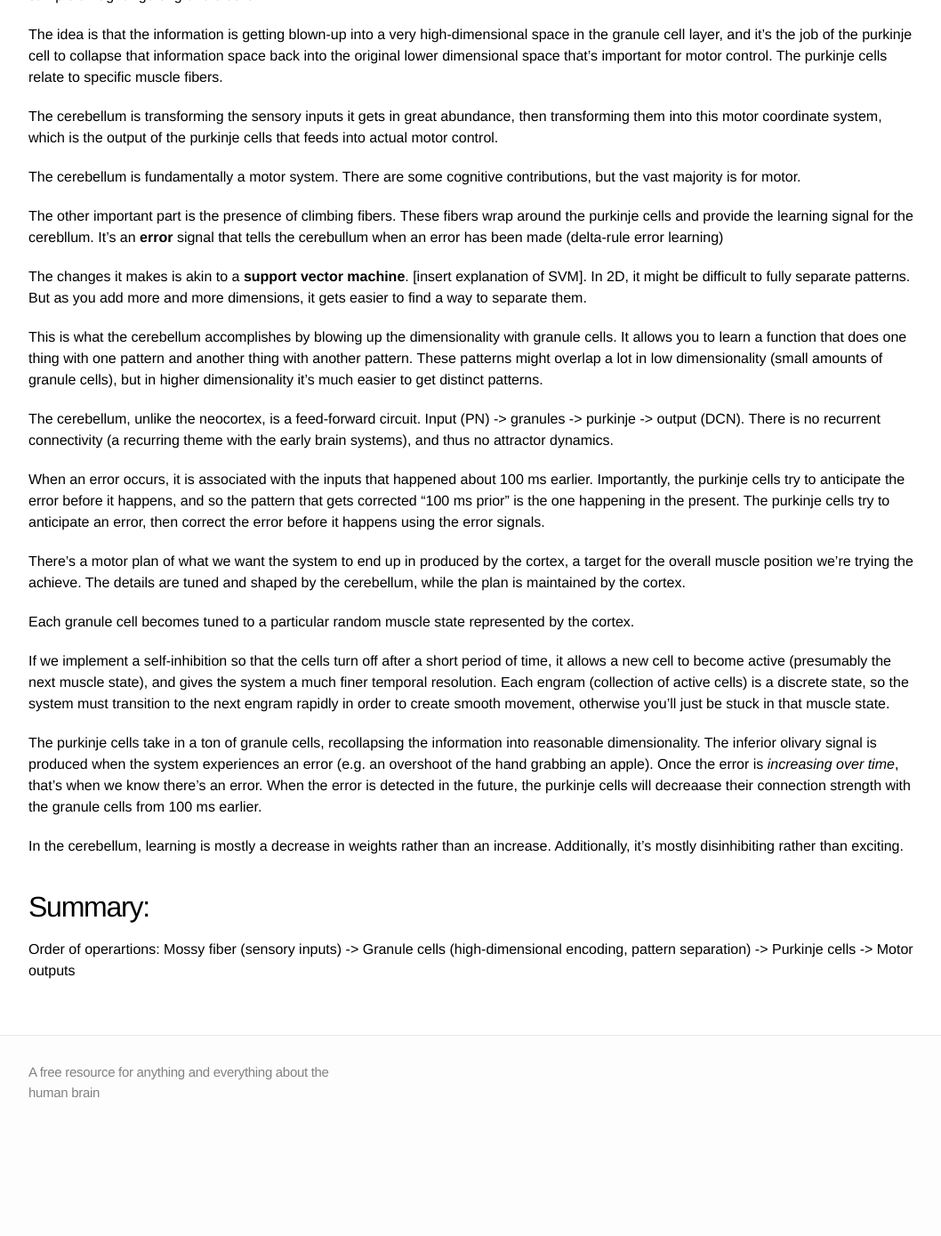
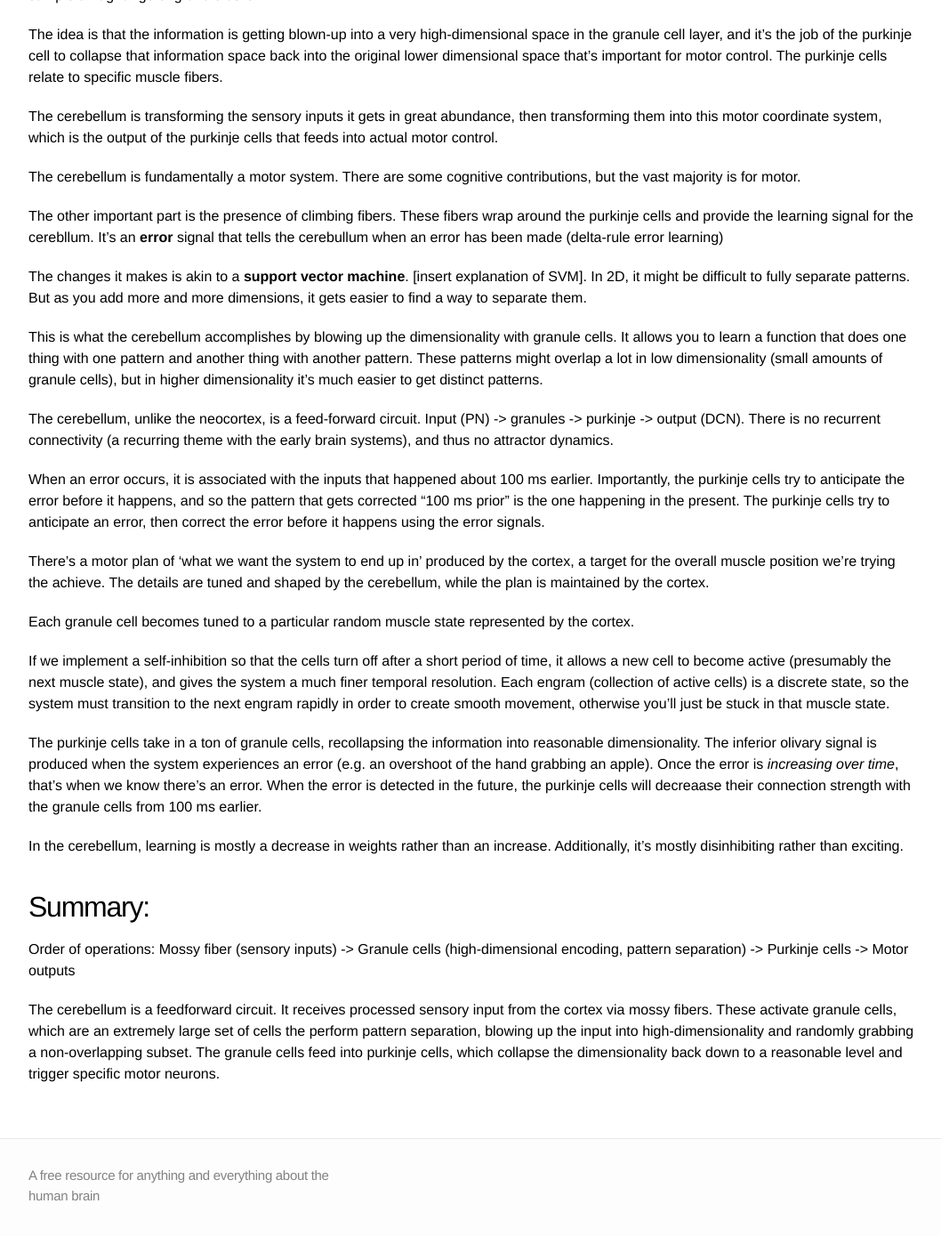
Before and after one commit to mdelsole/brain-nexus, a Jekyll site: the page built from computational-neuroscience/Motor/index.markdown, in a window 1280 px wide and 1400 px high, scrolled down 1200 px. Shown: the top 1389 px of the window at 89% size, without its empty margins (108-1166 px from the left). Built offline with Jekyll 4.4.1, drawn with Linux system fonts in a browser that asks for light colours; before the commit the page ends 2484 px from its top, so only the background shows below that.

Commit message:
cerebellum

```diff
--- a/computational-neuroscience/Motor/index.markdown
+++ b/computational-neuroscience/Motor/index.markdown
@@ -56,7 +56,7 @@ The cerebellum, unlike the neocortex, is a feed-forward circuit. Input (PN) -> g
 
 When an error occurs, it is associated with the inputs that happened about 100 ms earlier. Importantly, the purkinje cells try to anticipate the error before it happens, and so the pattern that gets corrected "100 ms prior" is the one happening in the present. The purkinje cells try to anticipate an error, then correct the error before it happens using the error signals.
 
-There's a motor plan of what we want the system to end up in produced by the cortex, a target for the overall muscle position we're trying the achieve. The details are tuned and shaped by the cerebellum, while the plan is maintained by the cortex.
+There's a motor plan of 'what we want the system to end up in' produced by the cortex, a target for the overall muscle position we're trying the achieve. The details are tuned and shaped by the cerebellum, while the plan is maintained by the cortex.
 
 Each granule cell becomes tuned to a particular random muscle state represented by the cortex.
 
@@ -67,5 +67,7 @@ The purkinje cells take in a ton of granule cells, recollapsing the information
 In the cerebellum, learning is mostly a decrease in weights rather than an increase. Additionally, it's mostly disinhibiting rather than exciting.
 
 ## Summary:
-Order of operartions:
+Order of operations:
 Mossy fiber (sensory inputs) -> Granule cells (high-dimensional encoding, pattern separation) -> Purkinje cells -> Motor outputs
+
+The cerebellum is a feedforward circuit. It receives processed sensory input from the cortex via mossy fibers. These activate granule cells, which are an extremely large set of cells the perform pattern separation, blowing up the input into high-dimensionality and randomly grabbing a non-overlapping subset. The granule cells feed into purkinje cells, which collapse the dimensionality back down to a reasonable level and trigger specific motor neurons.
```
